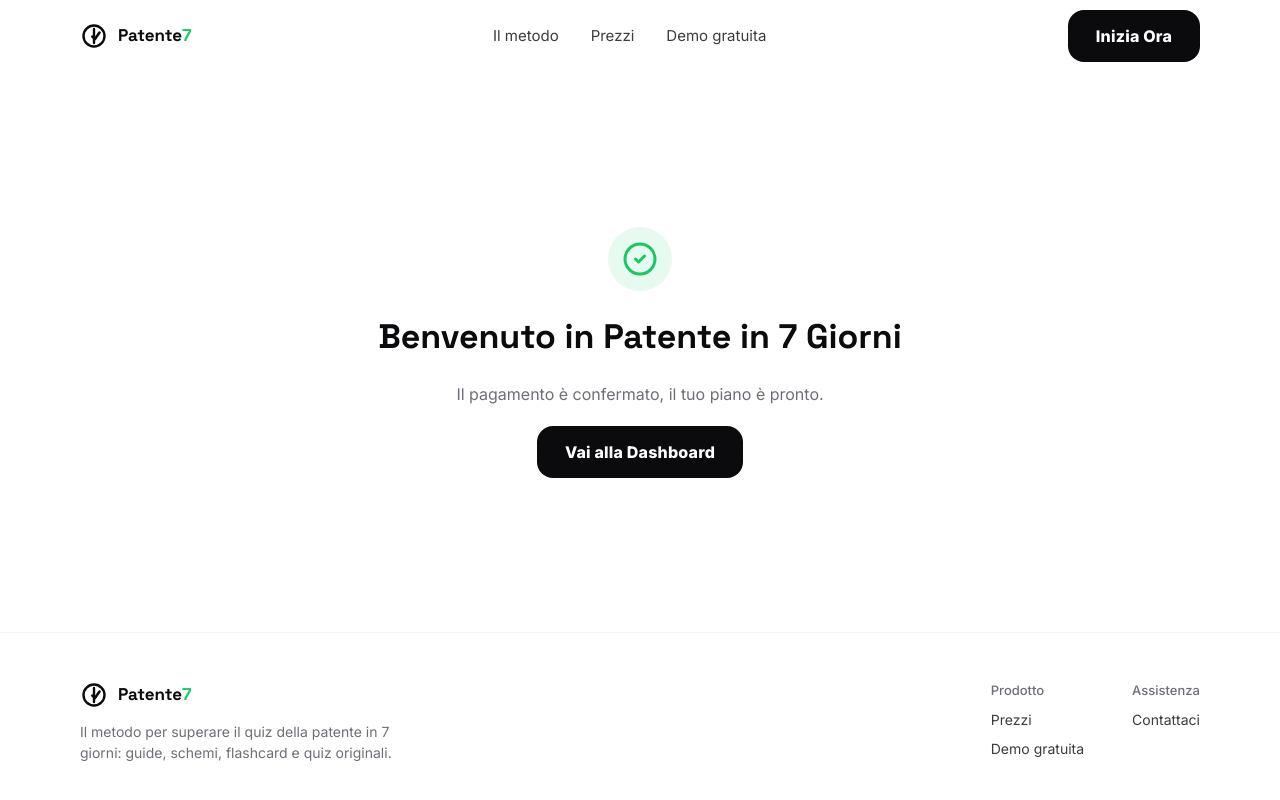
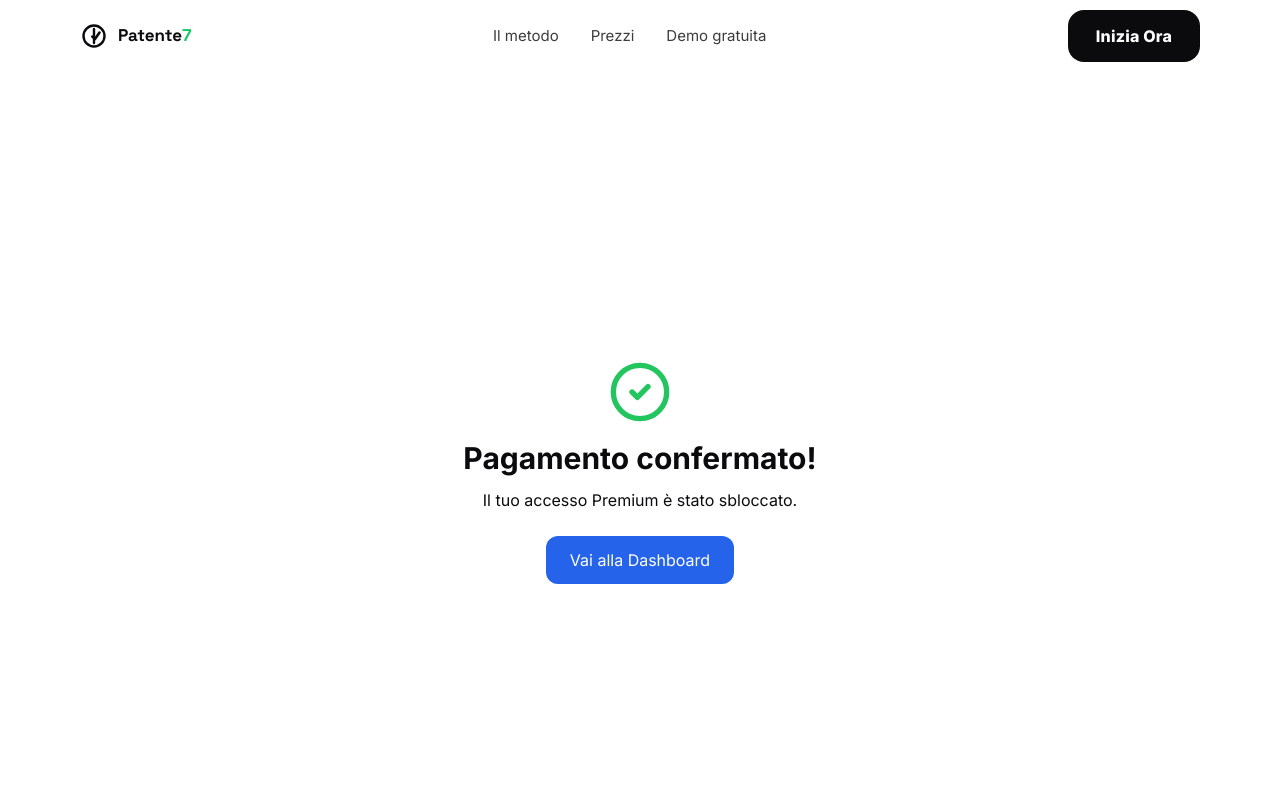
Before and after one commit to consulentewebfreelance-ctrl/patente-in-7-giorni, a Next.js app: page /successo in a window 1280 px wide. Shown: the top 800 px of the page. Built offline with nearby package versions, Linux system fonts and the light colour scheme.

Commit message:
Add files via upload

```diff
--- a/app/(marketing)/successo/page.tsx
+++ b/app/(marketing)/successo/page.tsx
@@ -1,27 +1,8 @@
-import type { Metadata } from 'next';
+'use client';
+import { useEffect } from 'react';
+import Link from 'next/link';
 import { CheckCircle2 } from 'lucide-react';
-import { ButtonLink } from '@/components/ui/Button';
-
-export const metadata: Metadata = {
-  title: 'Pagamento confermato',
-  robots: { index: false }, // pagina di post-checkout, non va indicizzata
-};
-
-/**
- * Fase 2/3, Schermata 7. URL di ritorno da impostare come "Success URL"
- * nel tuo Stripe Payment Link — vedi README, sezione "Dove inserire Stripe".
- */
-export default function SuccessoPage() {
-  return (
-    <div className="container-app flex min-h-[70vh] flex-col items-center justify-center gap-5 py-20 text-center">
-      <div className="flex h-16 w-16 animate-pop-in items-center justify-center rounded-full bg-superato/10 text-superato">
-        <CheckCircle2 className="h-9 w-9" strokeWidth={2} />
-      </div>
-      <h1 className="font-display text-[28px] font-bold md:text-[34px]">Benvenuto in Patente in 7 Giorni</h1>
-      <p className="max-w-[420px] text-[16px] text-ardesia">
-        Il pagamento è confermato, il tuo piano è pronto.
-      </p>
-      <ButtonLink href="/dashboard">Vai alla Dashboard</ButtonLink>
-    </div>
-  );
+export default function SuccessoPage(){
+ useEffect(()=>{localStorage.setItem('patente7_access','premium');},[]);
+ return (<main className="min-h-screen flex items-center justify-center p-6"><div className="max-w-md text-center"><CheckCircle2 className="mx-auto mb-4 h-16 w-16 text-green-500"/><h1 className="text-3xl font-bold mb-3">Pagamento confermato!</h1><p className="mb-6">Il tuo accesso Premium è stato sbloccato.</p><Link href="/dashboard" className="rounded-xl bg-blue-600 px-6 py-3 text-white inline-block">Vai alla Dashboard</Link></div></main>);
 }
```
